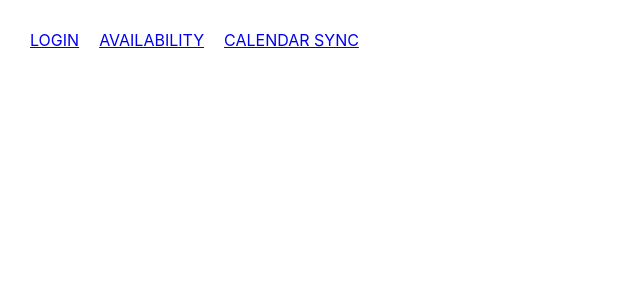
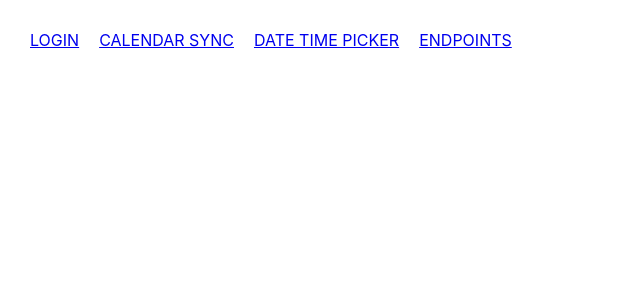
Before and after one commit to Stefafrontani/cronofy-test, a React (Create React App) app in the folder client/: page / in a window 1280 px wide. Shown: the top 300 px of the page, without its empty margins (0-640 px from the left). Built offline with nearby package versions, Linux system fonts and the light colour scheme.

Commit message:
Header and navigation

```diff
--- a/client/src/Navigation.jsx
+++ b/client/src/Navigation.jsx
@@ -2,16 +2,20 @@ import React from 'react';
 import { Switch, Route } from "react-router-dom";
 import SignInPage from './pages/SignInPage/SignInPage';
 import CronofyAuthorizationPage from './pages/CronofyAuthorizationPage/CronofyAuthorizationPage';
-import AvailabilityPage from './pages/AvailabilityPage/AvailabilityPage';
 import CalendarSyncPage from './pages/CalendarSyncPage/CalendarSyncPage';
+import DateTimePickerPage from './pages/DateTimePickerPage/DateTimePickerPage';
+import CreateEventPage from './pages/CreateEventPage/CreateEventPage';
+import EndpointsPage from './pages/EndpointsPage/EndpointsPage';
 
 const Navigation = () => {
   return (
     <Switch>
       <Route component={SignInPage} path="/login" />
+      <Route component={CalendarSyncPage} path="/calendarSync" />
+      <Route component={DateTimePickerPage} path="/dateTimePicker" />
+      <Route component={EndpointsPage} path="/endpoints" />
       <Route component={CronofyAuthorizationPage} path="/oauth/callback" />
-      <Route component={AvailabilityPage} path="/availabilityViewer" />
-      <Route component={CalendarSyncPage} path="/calendarSync" />
+      <Route component={CreateEventPage} path="/createEvent" />
     </Switch>
   );
 }
--- a/client/src/components/Header/Header.jsx
+++ b/client/src/components/Header/Header.jsx
@@ -7,8 +7,9 @@ const Header = () => {
       <nav>
         <ul style={{ display: 'flex' }}>
           <li><Link to="/login">LOGIN</Link></li>
-          <li><Link to="/availabilityViewer">AVAILABILITY</Link></li>
           <li><Link to="/calendarSync">CALENDAR SYNC</Link></li>
+          <li><Link to="/dateTimePicker">DATE TIME PICKER</Link></li>
+          <li><Link to="/endpoints">ENDPOINTS</Link></li>
         </ul>
       </nav>
     </header>
--- a/client/src/pages/AvailabilityPage/AvailabilityPage.jsx
+++ /dev/null
@@ -1,11 +0,0 @@
-import React from 'react';
-import AvailabilityViewerWrapper from '../../components/cronofy/AvailabilityViewerWrapper/AvailabilityViewerWrapper';
-
-const AvailabilityPage = () => {
-  const AvailabilityViewerWrapperOptions = {}
-  return (
-    <AvailabilityViewerWrapper options={AvailabilityViewerWrapperOptions}/>
-  );
-}
-
-export default AvailabilityPage;
```
